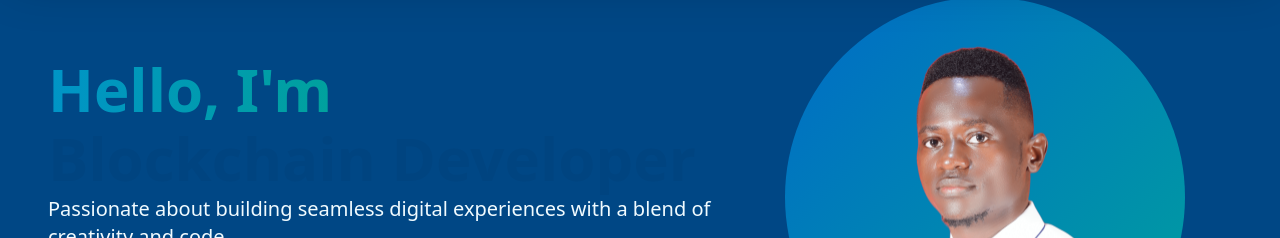
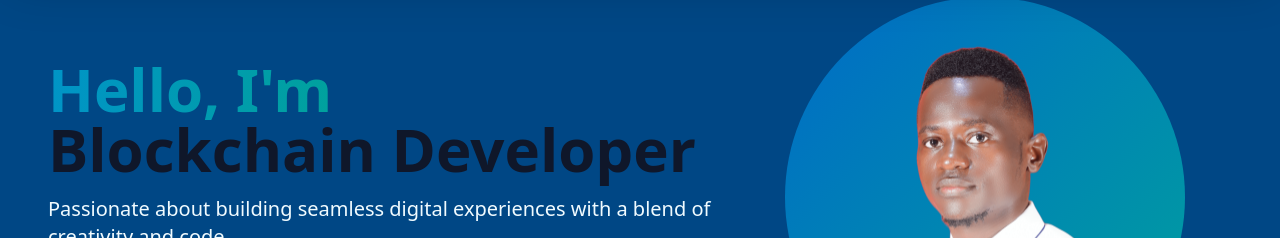
Before and after one commit to ombima56/ombima-hillary, a React (Vite) app in the folder frontend/: page / in a window 1280 px wide. Shown: the part 115-353 px from the top of the page. Built offline with nearby package versions, Linux system fonts and the light colour scheme.

Commit message:
fix: improve FlipWords component to handle invalid props and prevent TypeError

```diff
--- a/frontend/src/components/ui/ProjectCard/flip-words.jsx
+++ b/frontend/src/components/ui/ProjectCard/flip-words.jsx
@@ -1,7 +1,5 @@
 "use client";
 import React, { useEffect, useState } from "react";
-// eslint-disable-next-line no-unused-vars
-import { motion } from "framer-motion";
 import { cn } from "../../../../lib/utils";
 
 export const FlipWords = ({
@@ -35,20 +33,13 @@ export const FlipWords = ({
   const currentWord = validWords[currentIndex];
 
   return (
-    <motion.div
-      key={currentIndex}
-      initial={{ opacity: 0, y: 10 }}
-      animate={{ opacity: 1, y: 0 }}
-      transition={{
-        duration: 0.5,
-        ease: "easeInOut"
-      }}
+    <div
       className={cn(
-        "inline-block text-left text-neutral-900 dark:text-neutral-100",
+        "inline-block text-left text-neutral-900 dark:text-neutral-100 transition-opacity duration-500",
         className
       )}
     >
       {currentWord}
-    </motion.div>
+    </div>
   );
 };
```
